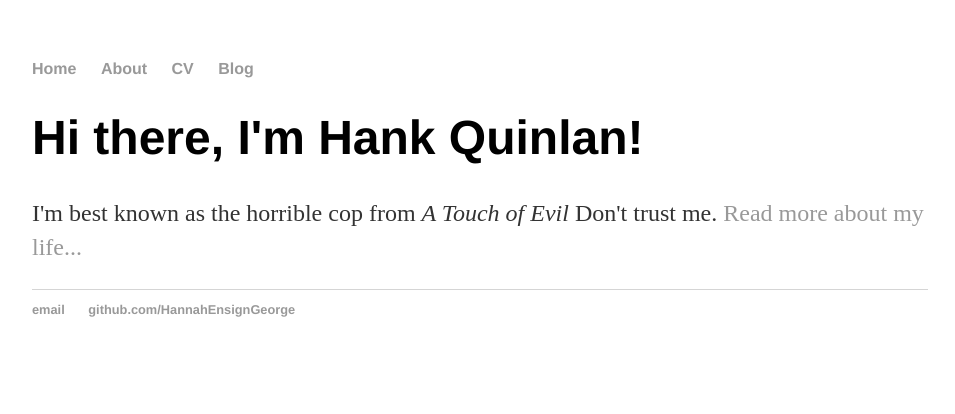
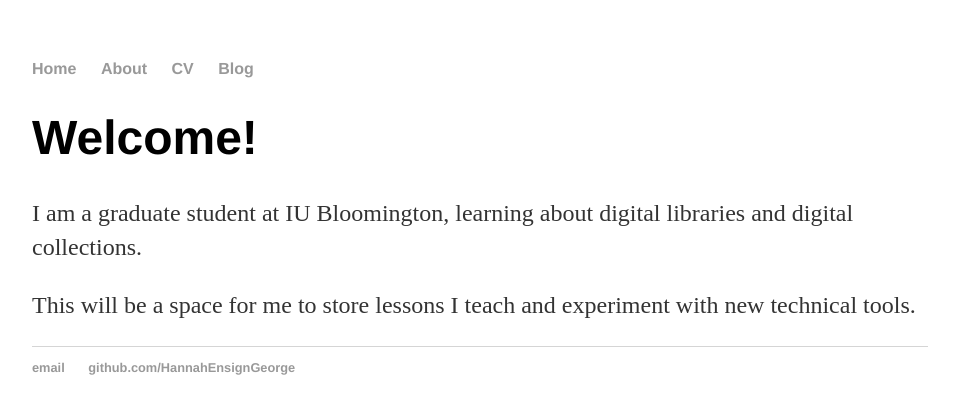
Before and after one commit to HannahEnsignGeorge/HannahEnsignGeorge.github.io, a Jekyll site: the page built from cv/index.html, in a window 1280 px wide. Shown: the top 414 px of the page, without its empty margins (160-1115 px from the left). Built offline with Jekyll 4.4.1, drawn with Linux system fonts in a browser that asks for light colours.

Commit message:
Update index.html

```diff
--- a/cv/index.html
+++ b/cv/index.html
@@ -1,8 +1,9 @@
 ---
 layout: default
-title: Hank Quinlan, Horrible Cop
+title: Hannah's Space for Exploration and Learning
 ---
 <div class="blurb">
-	<h1>Hi there, I'm Hank Quinlan!</h1>
-	<p>I'm best known as the horrible cop from <em>A Touch of Evil</em> Don't trust me. <a href="/about">Read more about my life...</a></p>
+	<h1>Welcome!</h1>
+	<p>I am a graduate student at IU Bloomington, learning about digital libraries and digital collections.</p>
+	<p>This will be a space for me to store lessons I teach and experiment with new technical tools.</p>
 </div><!-- /.blurb -->
```
